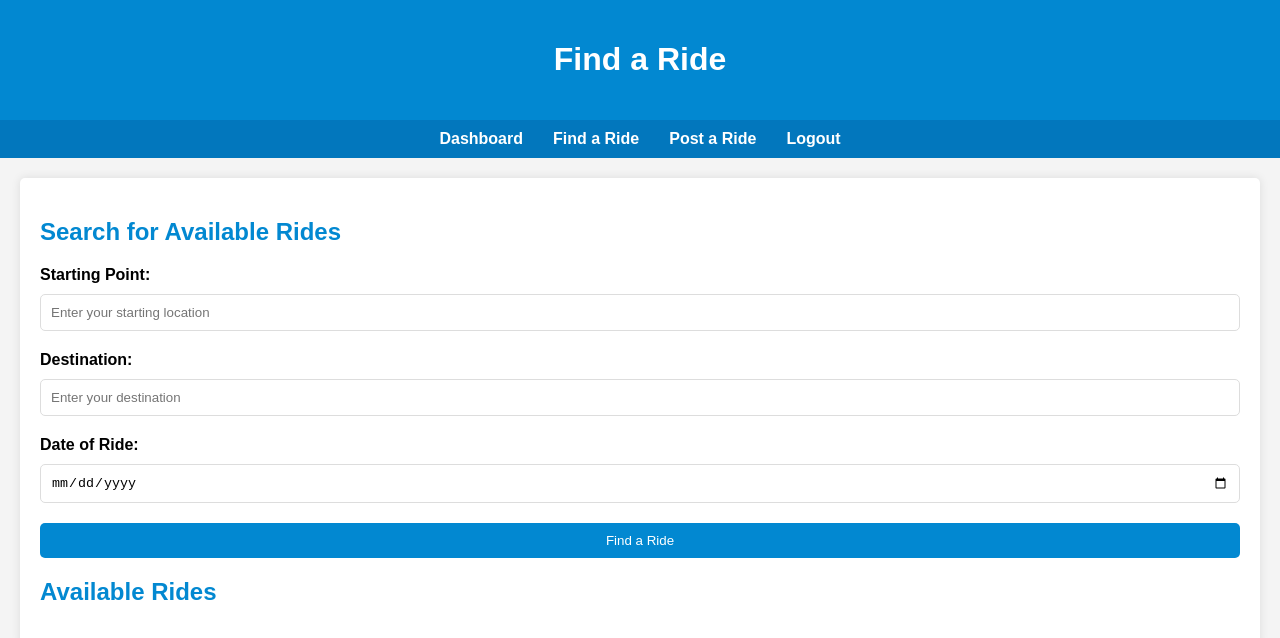
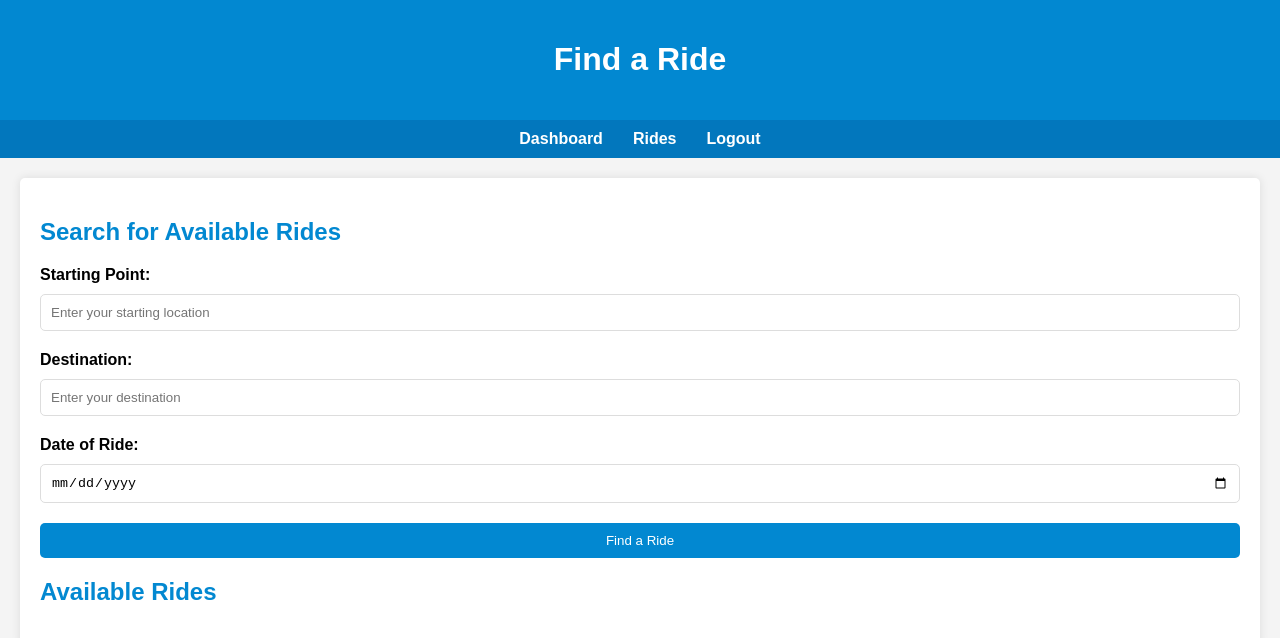
Before and after one commit to vidhan016/carpooling, a plain HTML site: page findaride.html in a window 1280 px wide. Drawn offline with Linux system fonts and the light colour scheme.

Commit message:
findaride.html

```diff
--- a/findaride.html
+++ b/findaride.html
@@ -86,8 +86,7 @@
 
     <nav>
         <a href="dashboard.html">Dashboard</a>
-        <a href="findride.html">Find a Ride</a>
-        <a href="postride.html">Post a Ride</a>
+        <a href="rides.html">Rides</a>
         <a href="#">Logout</a>
     </nav>
 
```
